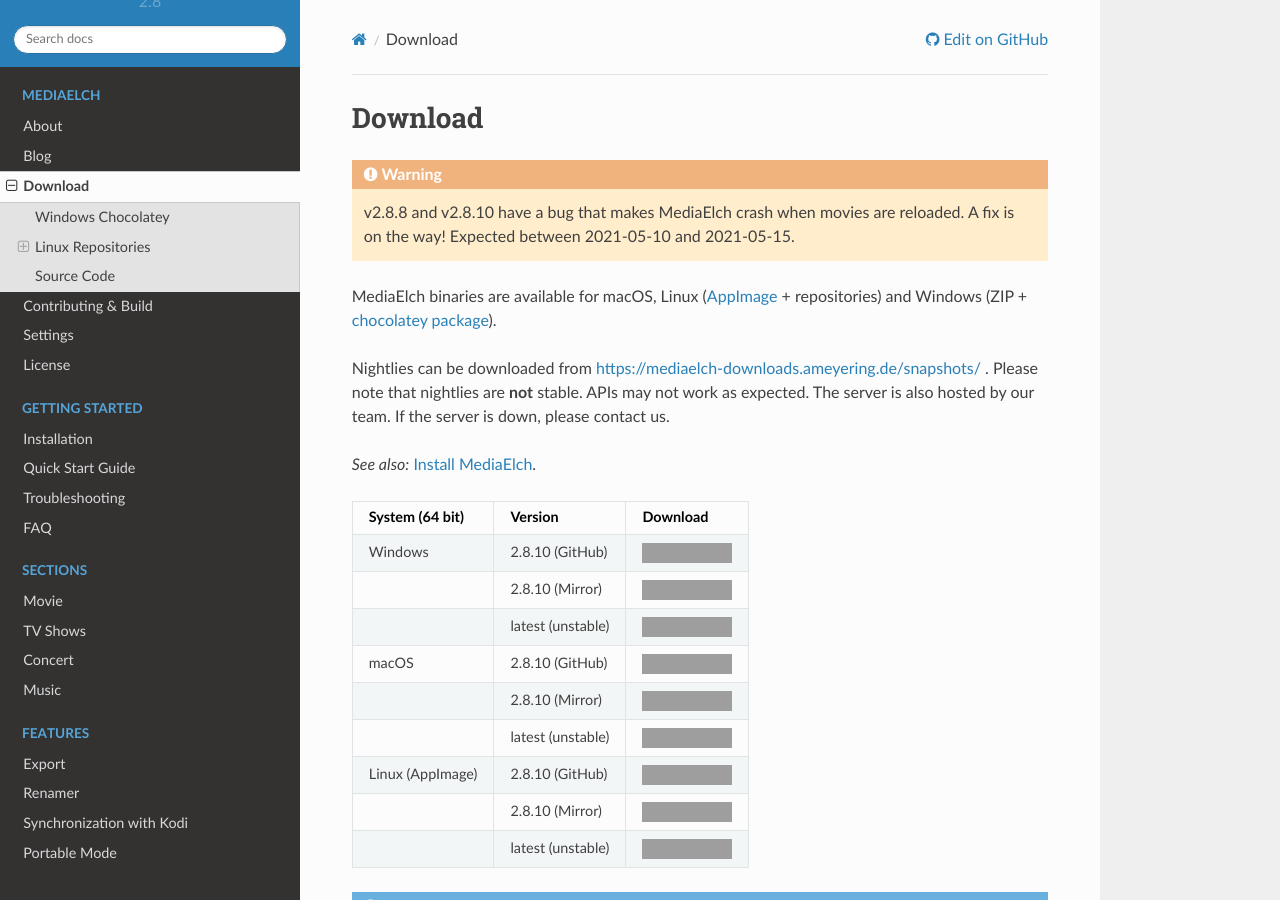
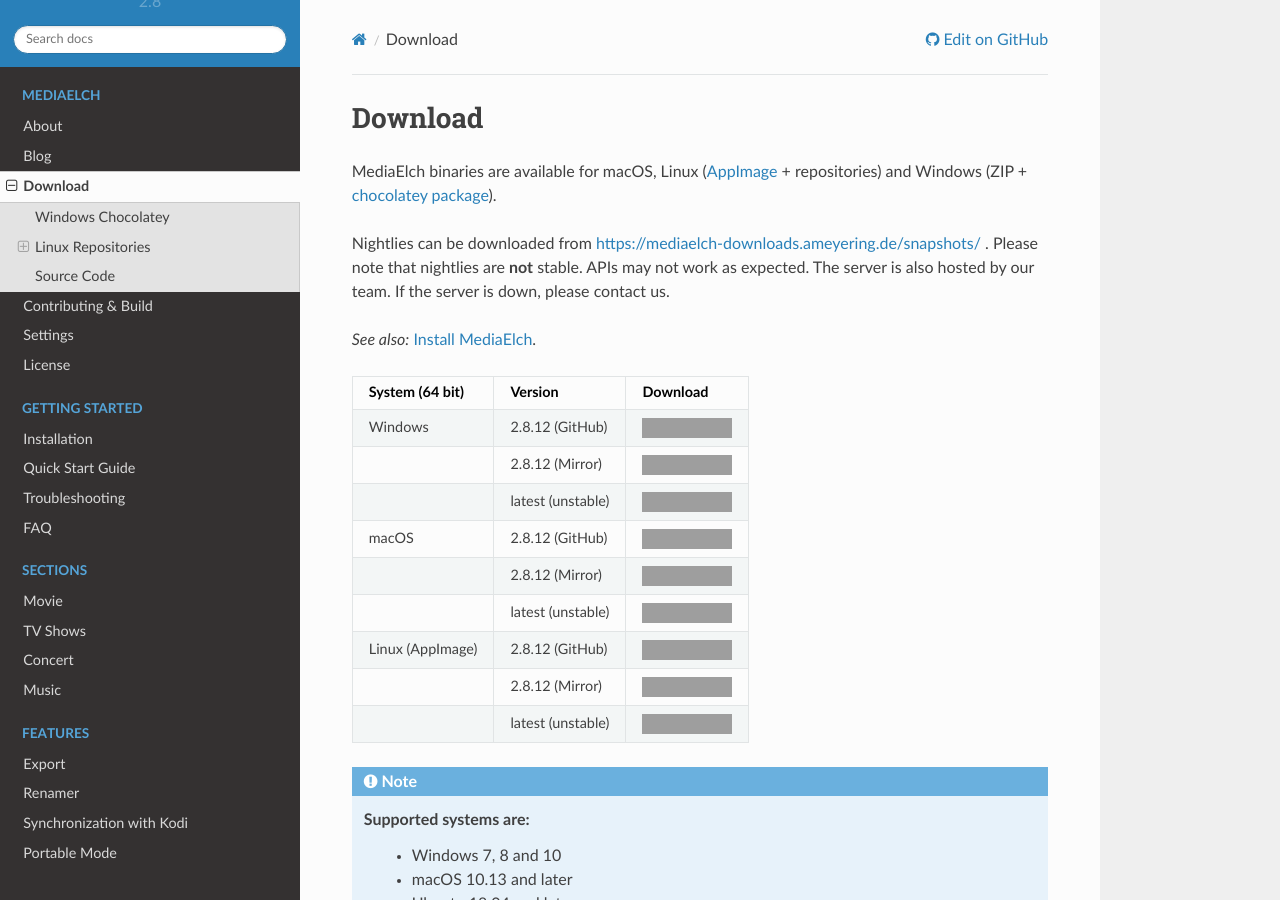
Before and after one commit to mediaelch/mediaelch-doc, a Sphinx documentation site: the page built from docs/source/download.rst, in a window 1280 px wide and 900 px high, cut to the strip 0-900 px from the top of the window. Built offline with Sphinx 7.4.7 and the Read the Docs theme 2.0.0, drawn with Linux system fonts in a browser that asks for light colours; pages that are not in the unit, such as notebooks, are missing from menus; grey boxes are pictures that could not be loaded.

Commit message:
[Release] Prepare release of v2.8.12 (#21)

````diff
--- a/docs/source/conf.py
+++ b/docs/source/conf.py
@@ -26,7 +26,7 @@
 # The short X.Y version
 version = u'2.8'
 # The full version, including alpha/beta/rc tags
-release = u'2.8.11-dev'
+release = u'2.8.12'
 
 
 # -- General configuration ---------------------------------------------------
--- a/docs/source/download.rst
+++ b/docs/source/download.rst
@@ -1,12 +1,6 @@
 ========
 Download
 ========
-
-.. warning::
-
-   v2.8.8 and v2.8.10 have a bug that makes MediaElch crash when movies are reloaded.
-   A fix is on the way! Expected between 2021-05-10 and 2021-05-15.
-
 
 MediaElch binaries are available for macOS, Linux (AppImage_ + repositories) and
 Windows (ZIP + `chocolatey package`_).
@@ -20,21 +14,21 @@
 +-------------------+--------------------+-----------------------------------------------+
 | System (64 bit)   | Version            | Download                                      |
 +===================+====================+===============================================+
-| Windows           | 2.8.10  (GitHub)   | |gh_pages_release|                            |
+| Windows           | 2.8.12  (GitHub)   | |gh_pages_release|                            |
 +-------------------+--------------------+-----------------------------------------------+
-|                   | 2.8.10  (Mirror)   | |mirror_release|                              |
+|                   | 2.8.12  (Mirror)   | |mirror_release|                              |
 +-------------------+--------------------+-----------------------------------------------+
 |                   | latest (unstable)  | |mirror_nightly_windows|                      |
 +-------------------+--------------------+-----------------------------------------------+
-| macOS             | 2.8.10  (GitHub)   | |gh_pages_release|                            |
+| macOS             | 2.8.12  (GitHub)   | |gh_pages_release|                            |
 +-------------------+--------------------+-----------------------------------------------+
-|                   | 2.8.10  (Mirror)   | |mirror_release|                              |
+|                   | 2.8.12  (Mirror)   | |mirror_release|                              |
 +-------------------+--------------------+-----------------------------------------------+
 |                   | latest (unstable)  | |mirror_nightly_macOS|                        |
 +-------------------+--------------------+-----------------------------------------------+
-| Linux (AppImage)  | 2.8.10  (GitHub)   | |gh_pages_release|                            |
+| Linux (AppImage)  | 2.8.12  (GitHub)   | |gh_pages_release|                            |
 +-------------------+--------------------+-----------------------------------------------+
-|                   | 2.8.10  (Mirror)   | |mirror_release|                              |
+|                   | 2.8.12  (Mirror)   | |mirror_release|                              |
 +-------------------+--------------------+-----------------------------------------------+
 |                   | latest (unstable)  | |mirror_nightly_linux|                        |
 +-------------------+--------------------+-----------------------------------------------+
@@ -114,19 +108,19 @@
 
 .. _chocolatey package: https://chocolatey.org/packages/MediaElch
 
-.. |gh_pages_release| image:: https://img.shields.io/badge/version-v2.8.10-blue.svg
-   :target: https://github.com/Komet/MediaElch/releases/tag/v2.8.10
+.. |gh_pages_release| image:: https://img.shields.io/badge/version-v2.8.12-blue.svg
+   :target: https://github.com/Komet/MediaElch/releases/tag/v2.8.12
 
-.. |mirror_release| image:: https://img.shields.io/badge/version-v2.8.10-blue.svg
-   :target: https://mediaelch-downloads.ameyering.de/releases/v2.8.10/
+.. |mirror_release| image:: https://img.shields.io/badge/version-v2.8.12-blue.svg
+   :target: https://mediaelch-downloads.ameyering.de/releases/v2.8.12/
 
-.. |mirror_nightly_linux| image:: https://img.shields.io/badge/Linux-v2.8.11--dev-blue.svg
+.. |mirror_nightly_linux| image:: https://img.shields.io/badge/Linux-v2.8.13--dev-blue.svg
    :target: https://mediaelch-downloads.ameyering.de/snapshots/Linux/
 
-.. |mirror_nightly_macOS| image:: https://img.shields.io/badge/macOS-v2.8.11--dev-blue.svg
+.. |mirror_nightly_macOS| image:: https://img.shields.io/badge/macOS-v2.8.13--dev-blue.svg
    :target: https://mediaelch-downloads.ameyering.de/snapshots/macOS/
 
-.. |mirror_nightly_windows| image:: https://img.shields.io/badge/Windows-v2.8.11--dev-blue.svg
+.. |mirror_nightly_windows| image:: https://img.shields.io/badge/Windows-v2.8.13--dev-blue.svg
    :target: https://mediaelch-downloads.ameyering.de/snapshots/Windows/
 
 
--- a/docs/source/export/create-theme.rst
+++ b/docs/source/export/create-theme.rst
@@ -33,7 +33,7 @@
  - add ``description`` tags in languages you want, e.g. ``<description lang="de">...</description>``
  - ``author`` should be your name
  - ``version`` needs to be a numeric version of the format ```major.minor[.patch]``
- - ``medialech-min`` needs to be a numeric version of the oldest supported version of MediaElch, e.g. ``2.8.10``
+ - ``medialech-min`` needs to be a numeric version of the oldest supported version of MediaElch, e.g. ``2.8.12``
  - ``medialech-max`` should only be set if there are known issues with a certain MediaElch version
  - ``supports`` contains the sections which could be exported with your theme
    - ``section`` supported section, can appear multiple times. Possible values: ``movies``, ``tvshows``, ``concerts``
````
